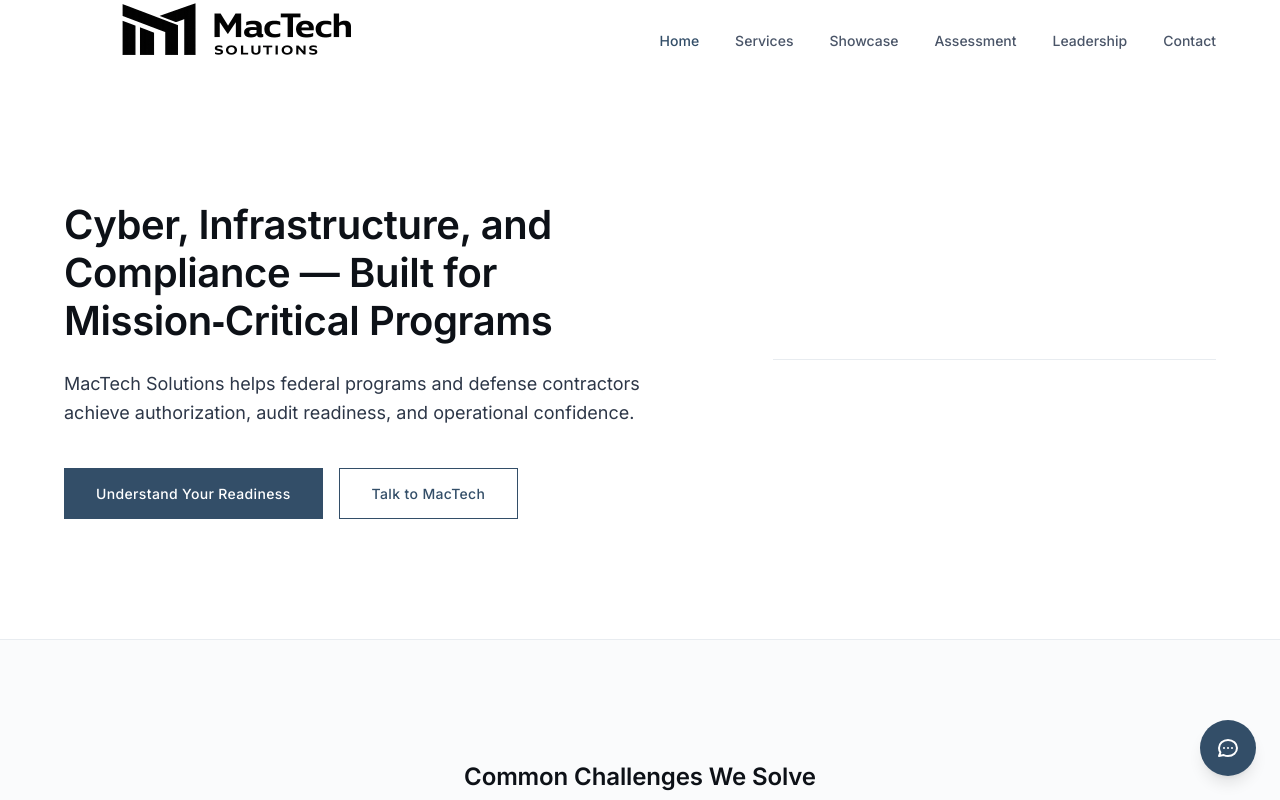
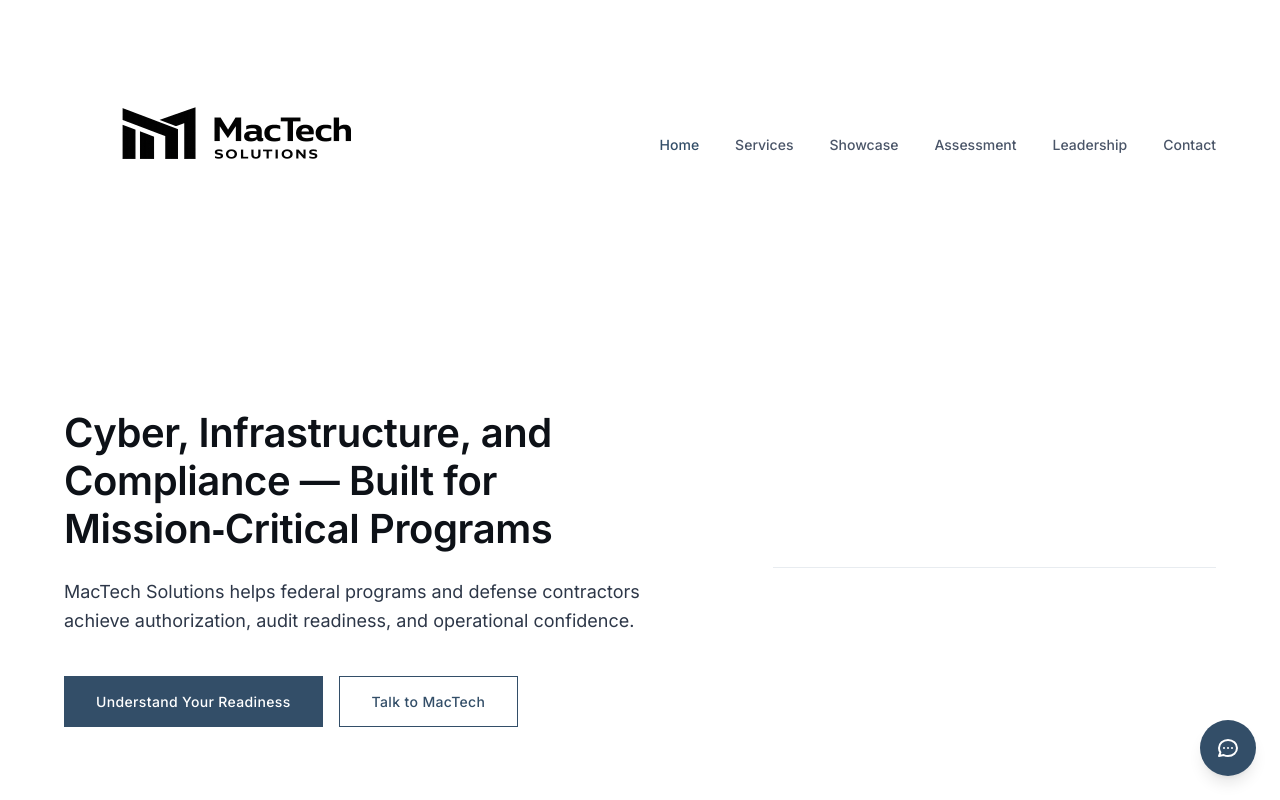
Before and after one commit to MacTechSolutionsLLC/mactech, a Next.js app: page / in a window 1280 px wide. Shown: the top 800 px of the page. Built offline with nearby package versions, Linux system fonts and the light colour scheme.

Commit message:
Adjust navigation bar spacing for larger logo
- Changed nav bar from fixed h-20 to min-h-20 with py-4 padding
- Allows navigation bar to accommodate larger logo with proper spacing
- Logo now has breathing room from top and bottom of nav bar

```diff
--- a/components/Navigation.tsx
+++ b/components/Navigation.tsx
@@ -34,7 +34,7 @@ export default function Navigation() {
       }`}
     >
       <div className="max-w-7xl mx-auto px-6 lg:px-12">
-        <div className="flex justify-between items-center h-20">
+        <div className="flex justify-between items-center min-h-20 py-4">
           {/* Logo - restrained, confident */}
           <Link
             href="/"
```
